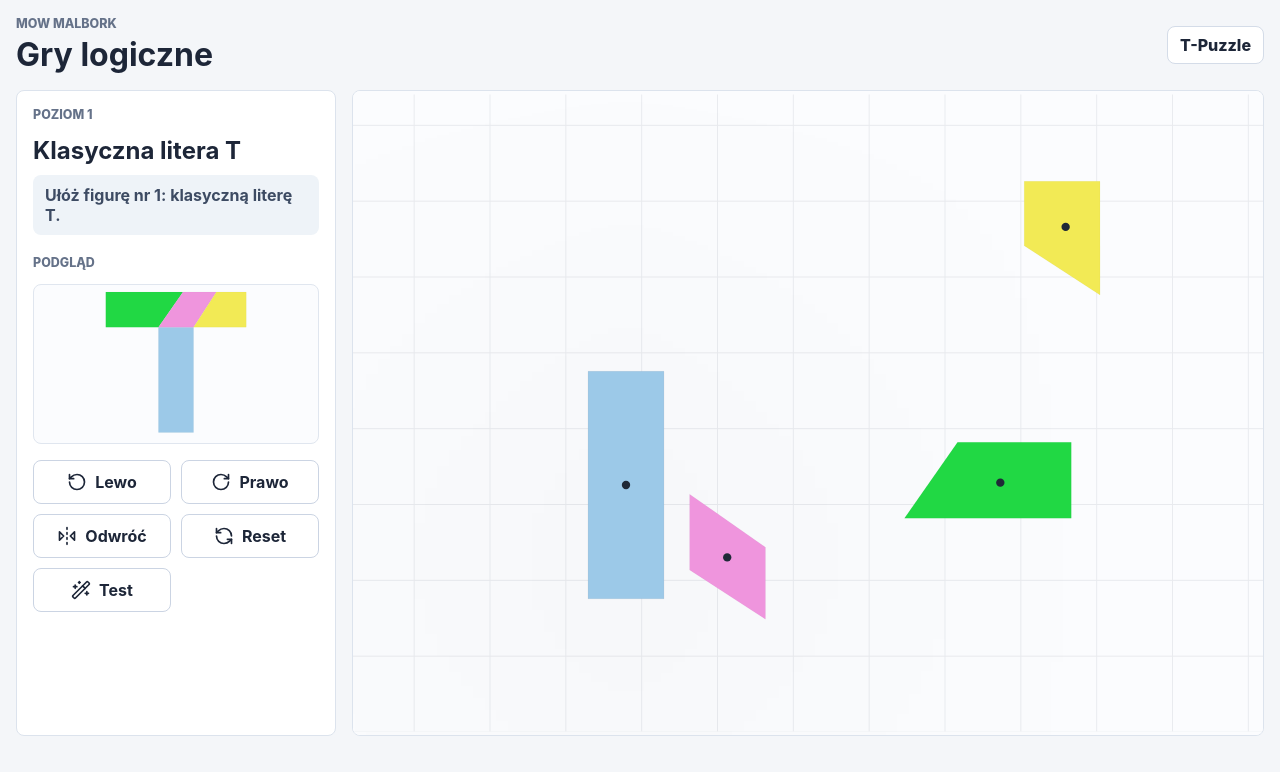
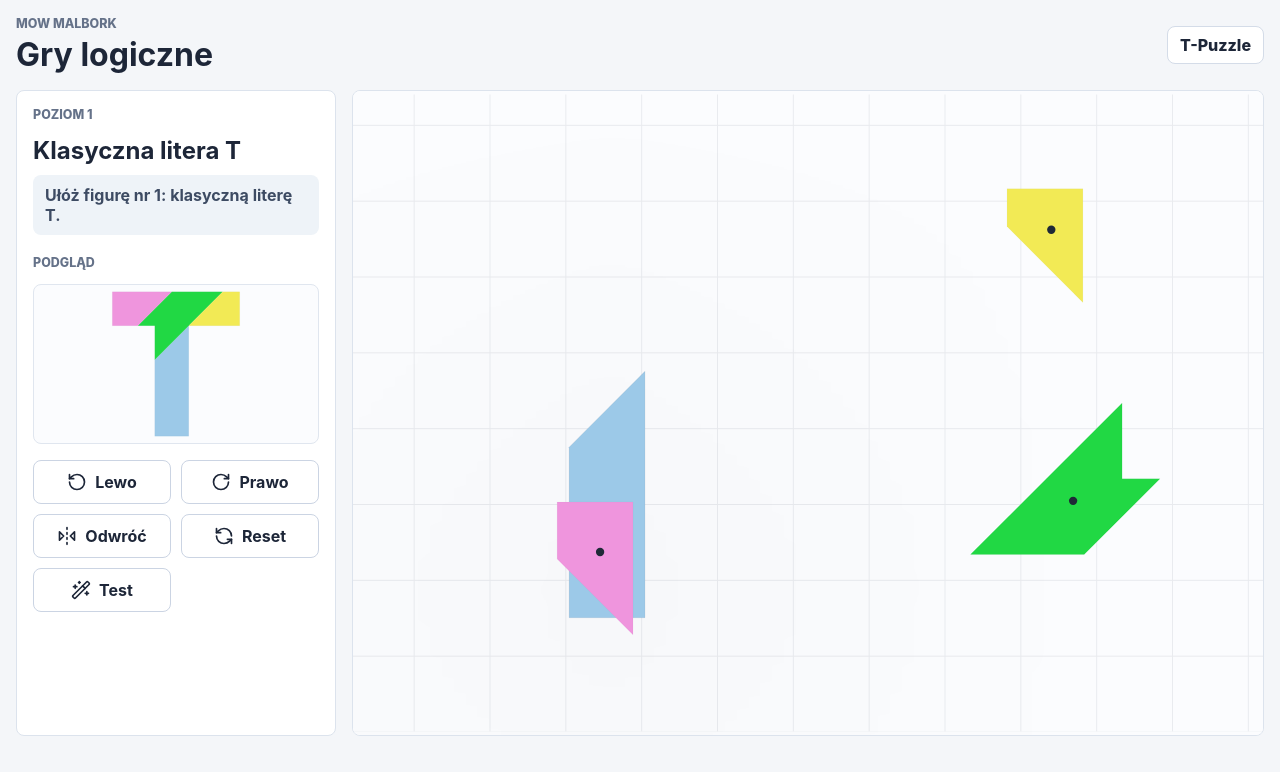
Before and after one commit to JarekDymek/GryLogiczne, a React (Vite) app: page / in a window 1280 px wide. Shown: the top 772 px of the page. Built offline with nearby package versions, Linux system fonts and the light colour scheme.

Commit message:
Correct figure one piece geometry

```diff
--- a/src/games/t-puzzle/components/TPuzzleGame.tsx
+++ b/src/games/t-puzzle/components/TPuzzleGame.tsx
@@ -227,7 +227,7 @@ export function TPuzzleGame() {
 
         <div className="panel-section preview-section">
           <p className="section-label">Podgląd</p>
-          <svg viewBox="-0.2 -0.2 4.4 4.5" className="preview-svg" aria-label="Podgląd figury T">
+          <svg viewBox="-0.2 -0.2 4.15 4.65" className="preview-svg" aria-label="Podgląd figury T">
             {pieceDefinitions.map((piece) => (
               <polygon
                 key={piece.id}
--- a/src/games/t-puzzle/pieces.ts
+++ b/src/games/t-puzzle/pieces.ts
@@ -15,51 +15,53 @@ function definePiece(
 export const pieceDefinitions = [
   definePiece({
     id: "blue-bar",
-    name: "Belka pionowa",
+    name: "Trzon ze skosem",
     workColor: "blue",
     vertices: [
-      { x: 1.5, y: 1 },
-      { x: 2.5, y: 1 },
-      { x: 2.5, y: 4 },
-      { x: 1.5, y: 4 },
+      { x: 2.25, y: 1 },
+      { x: 2.25, y: 4.25 },
+      { x: 1.25, y: 4.25 },
+      { x: 1.25, y: 2 },
     ],
-    flipAxis: { start: { x: 2, y: 1 }, end: { x: 2, y: 4 } },
+    flipAxis: { start: { x: 1.75, y: 1.6 }, end: { x: 1.75, y: 4.15 } },
   }),
   definePiece({
     id: "green-wing",
-    name: "Skrzydło ukośne",
+    name: "Skrzydlo srodkowe",
     workColor: "green",
     vertices: [
-      { x: 0, y: 0 },
-      { x: 2.2, y: 0 },
-      { x: 1.5, y: 1 },
-      { x: 0, y: 1 },
+      { x: 1.75, y: 0 },
+      { x: 3.25, y: 0 },
+      { x: 2.25, y: 1 },
+      { x: 1.25, y: 2 },
+      { x: 1.25, y: 1 },
+      { x: 0.75, y: 1 },
     ],
-    flipAxis: { start: { x: 0.2, y: 0.5 }, end: { x: 1.9, y: 0.5 } },
+    flipAxis: { start: { x: 1.25, y: 1 }, end: { x: 3.25, y: 0 } },
   }),
   definePiece({
     id: "pink-keystone",
-    name: "Zwornik",
+    name: "Lewy skos belki",
     workColor: "pink",
     vertices: [
-      { x: 2.2, y: 0 },
-      { x: 3.15, y: 0 },
-      { x: 2.5, y: 1 },
-      { x: 1.5, y: 1 },
+      { x: 0, y: 0 },
+      { x: 1.75, y: 0 },
+      { x: 0.75, y: 1 },
+      { x: 0, y: 1 },
     ],
-    flipAxis: { start: { x: 2.3, y: 0.12 }, end: { x: 2.35, y: 0.95 } },
+    flipAxis: { start: { x: 0, y: 0.5 }, end: { x: 1.25, y: 0.5 } },
   }),
   definePiece({
     id: "yellow-cap",
-    name: "Czapka prawa",
+    name: "Prawy skos belki",
     workColor: "yellow",
     vertices: [
-      { x: 3.15, y: 0 },
-      { x: 4, y: 0 },
-      { x: 4, y: 1 },
-      { x: 2.5, y: 1 },
+      { x: 3.25, y: 0 },
+      { x: 3.75, y: 0 },
+      { x: 3.75, y: 1 },
+      { x: 2.25, y: 1 },
     ],
-    flipAxis: { start: { x: 3.35, y: 0.5 }, end: { x: 4, y: 0.5 } },
+    flipAxis: { start: { x: 2.8, y: 0.5 }, end: { x: 3.75, y: 0.5 } },
   }),
 ] satisfies PieceDefinition[];
 
```
Also changed, not shown: 3 other files (tests, documents, lock files or other folders).
